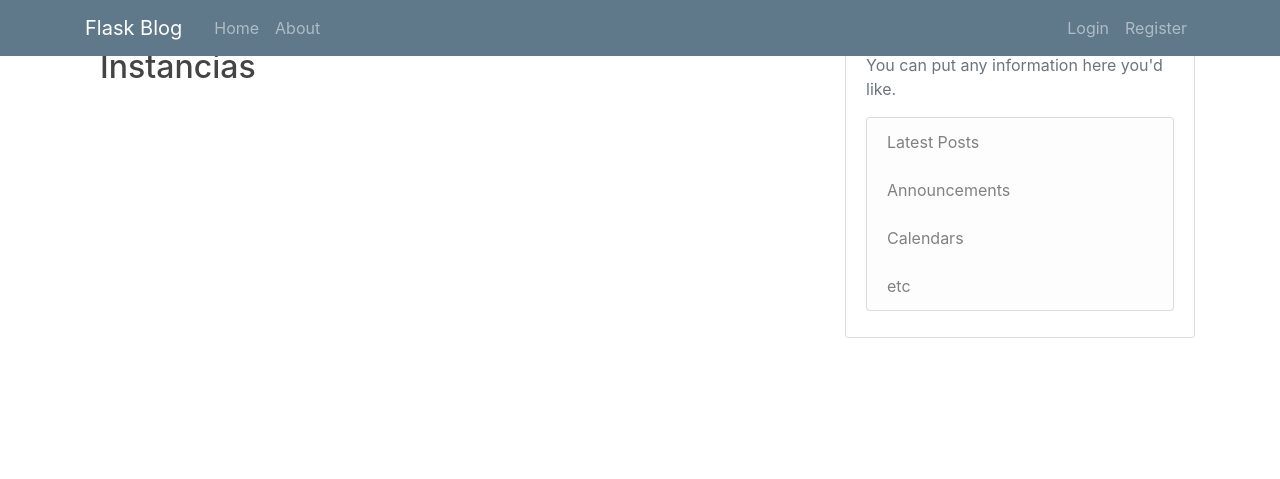
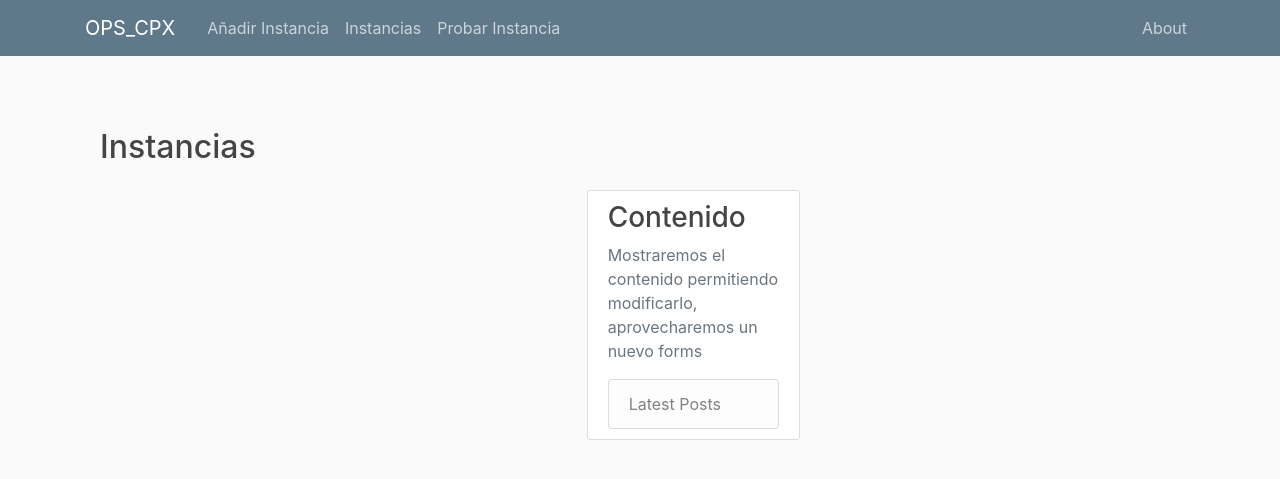
Before and after one commit to Kiliankgr/TFG_OPS_CPX, a Flask app: page /mostrar_instancias in a window 1280 px wide. Shown: the top 479 px of the page. Run offline with Flask 3, Linux system fonts and the light colour scheme; data that the repository does not hold is empty; some libraries are stand-ins or nearby versions.

Commit message:
retocados los layouts

```diff
--- a/Proyecto/WEB/application/templates/instancias.html
+++ b/Proyecto/WEB/application/templates/instancias.html
@@ -1,31 +1,11 @@
 {% extends "layout.html" %}
 {% block content %}
-  <!DOCTYPE html>
-  <html lang="es">
-  <head>
-      <meta charset="UTF-8">
-      <meta name="viewport" content="width=device-width, initial-scale=1.0">
-      <title>Lista Interactiva</title>
-      <!-- Bootstrap CSS -->
-      <link href="https://maxcdn.bootstrapcdn.com/bootstrap/4.5.2/css/bootstrap.min.css" rel="stylesheet">
-  </head>
-  <body>
-    <!-- Pre
-      {% for instancia in instancias %}
-        <article class="media content-section">
-          <div class="media-body">
-            <div class="article-metadata">
-              <a class="mr-2" href="#">{{ instancia._id }}</a>
-              <small class="text-muted">Algo1</small>
-            </div>
-            <h2><a class="article-title" href="#">{{ instancia.nombre }}</a></h2>
-            <p class="article-content">{{instancia.contenido}}</p>
-          </div>
-        </article>
-    {% endfor %}
-    -->
+
+
 <div class="container mt-5">
     <h2 class="mb-4">Instancias</h2>
+    <div class="row">
+        <div class="col-md-8">
             <ul class="list-group">
                 {% for instancia in instancias %}
                     <article class="media content-section">
@@ -37,13 +17,19 @@
                             <h2><a class="article-title" onclick="elementoClicado('Elemento 1')">{{ instancia.nombre }}</a></h2>
                         </div>
                     </article>
-            <!-- Mostrarlo como botones, plantearse luego como queremos que se muestre la lista de instancias
-            <li class="list-group-item">
-                <button class="btn btn-primary btn-block" onclick="elementoClicado('Elemento 1')">{{ instancia.nombre }}</button>
-            </li>
-            -->
                 {% endfor %}
             </ul>
+        </div>
+        <div class="col-md-4">
+            <div class="content-section">
+                <h3>Contenido</h3>
+                <p class='text-muted'>Mostraremos el contenido permitiendo modificarlo, aprovecharemos un nuevo forms</p>
+                <ul class="list-group">
+                    <li class="list-group-item list-group-item-light">Latest Posts</li>
+                </ul>
+            </div>
+        </div>
+    </div>
 </div>
 
 <script>
@@ -52,6 +38,11 @@
     }
 </script>
 
-  </body>
+<!-- Bootstrap JS and dependencies -->
+<script src="https://code.jquery.com/jquery-3.5.1.slim.min.js"></script>
+<script src="https://cdn.jsdelivr.net/npm/@popperjs/core@2.9.3/dist/umd/popper.min.js"></script>
+<script src="https://maxcdn.bootstrapcdn.com/bootstrap/4.5.2/js/bootstrap.min.js"></script>
+
+
 </html>
 {% endblock content %}
--- a/Proyecto/WEB/application/templates/layout.html
+++ b/Proyecto/WEB/application/templates/layout.html
@@ -21,19 +21,20 @@
     <header class="site-header">
       <nav class="navbar navbar-expand-md navbar-dark bg-steel fixed-top">
         <div class="container">
-          <a class="navbar-brand mr-4" href="/">Flask Blog</a>
+          <a class="navbar-brand mr-4" href="/">OPS_CPX</a>
           <button class="navbar-toggler" type="button" data-toggle="collapse" data-target="#navbarToggle" aria-controls="navbarToggle" aria-expanded="false" aria-label="Toggle navigation">
             <span class="navbar-toggler-icon"></span>
           </button>
           <div class="collapse navbar-collapse" id="navbarToggle">
             <div class="navbar-nav mr-auto">
-              <a class="nav-item nav-link" href="/">Home</a>
-              <a class="nav-item nav-link" href="/about">About</a>
+              <a class="nav-item nav-link" href="/add_instancias">Añadir Instancia</a>
+              <a class="nav-item nav-link" href="/mostrar_instancias">Instancias</a>
+              <a class="nav-item nav-link" href="/probar_instancias">Probar Instancia</a>
+
             </div>
             <!-- Navbar Right Side -->
             <div class="navbar-nav">
-              <a class="nav-item nav-link" href="/login">Login</a>
-              <a class="nav-item nav-link" href="/register">Register</a>
+              <a class="nav-item nav-link" href="/about">About</a>
             </div>
           </div>
         </div>
@@ -45,19 +46,7 @@
         <div class="col-md-8">
           {% block content %}{% endblock %}
         </div>
-        <div class="col-md-4">
-          <div class="content-section">
-            <h3>Our Sidebar</h3>
-            <p class='text-muted'>You can put any information here you'd like.
-              <ul class="list-group">
-                <li class="list-group-item list-group-item-light">Latest Posts</li>
-                <li class="list-group-item list-group-item-light">Announcements</li>
-                <li class="list-group-item list-group-item-light">Calendars</li>
-                <li class="list-group-item list-group-item-light">etc</li>
-              </ul>
-            </p>
-          </div>
-        </div>
+
       </div>
     </main>
 
```
Also changed, not shown: Proyecto/WEB/application/templates/home.html (+16 -0 lines). Lines whose indentation alone changed are shown as unchanged.
